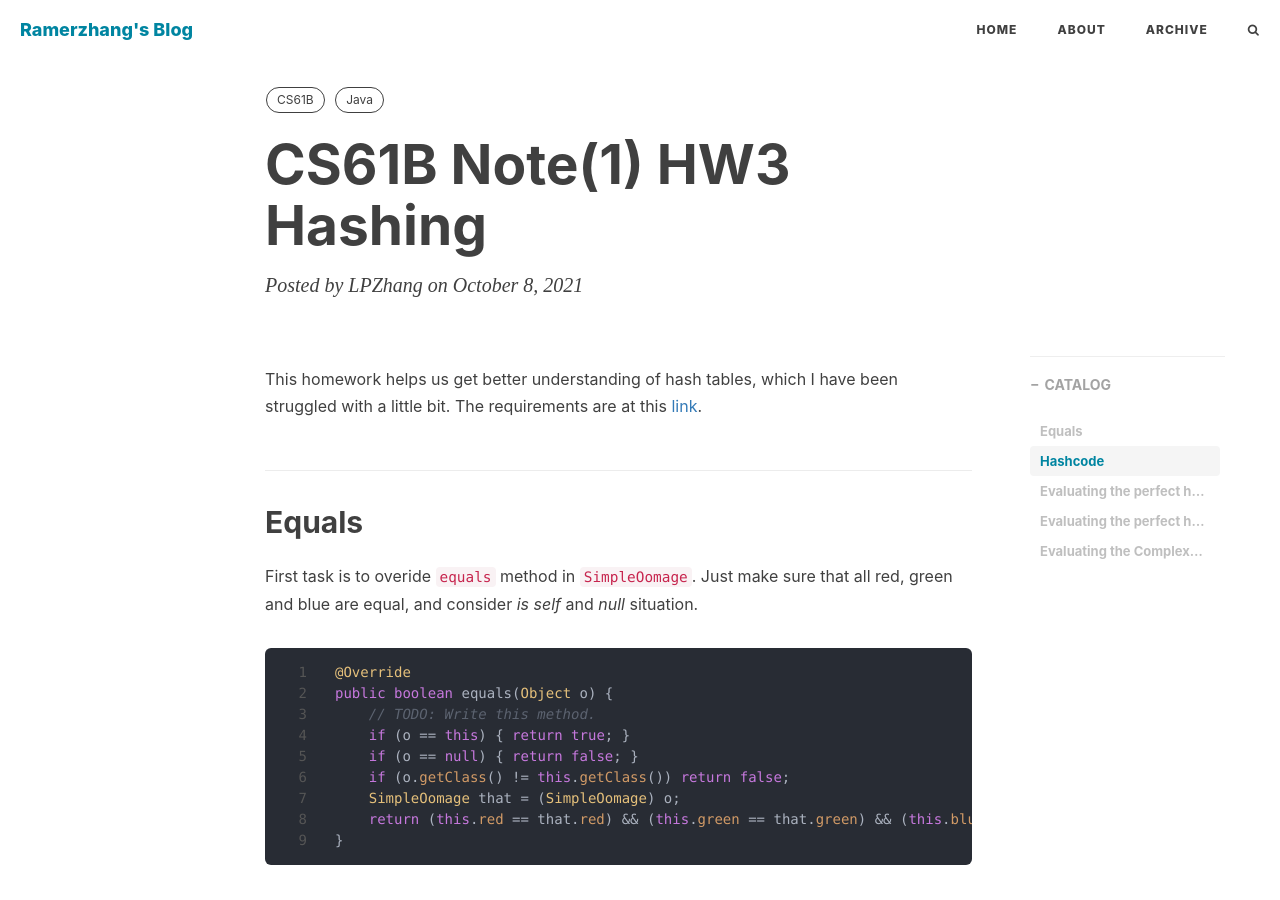
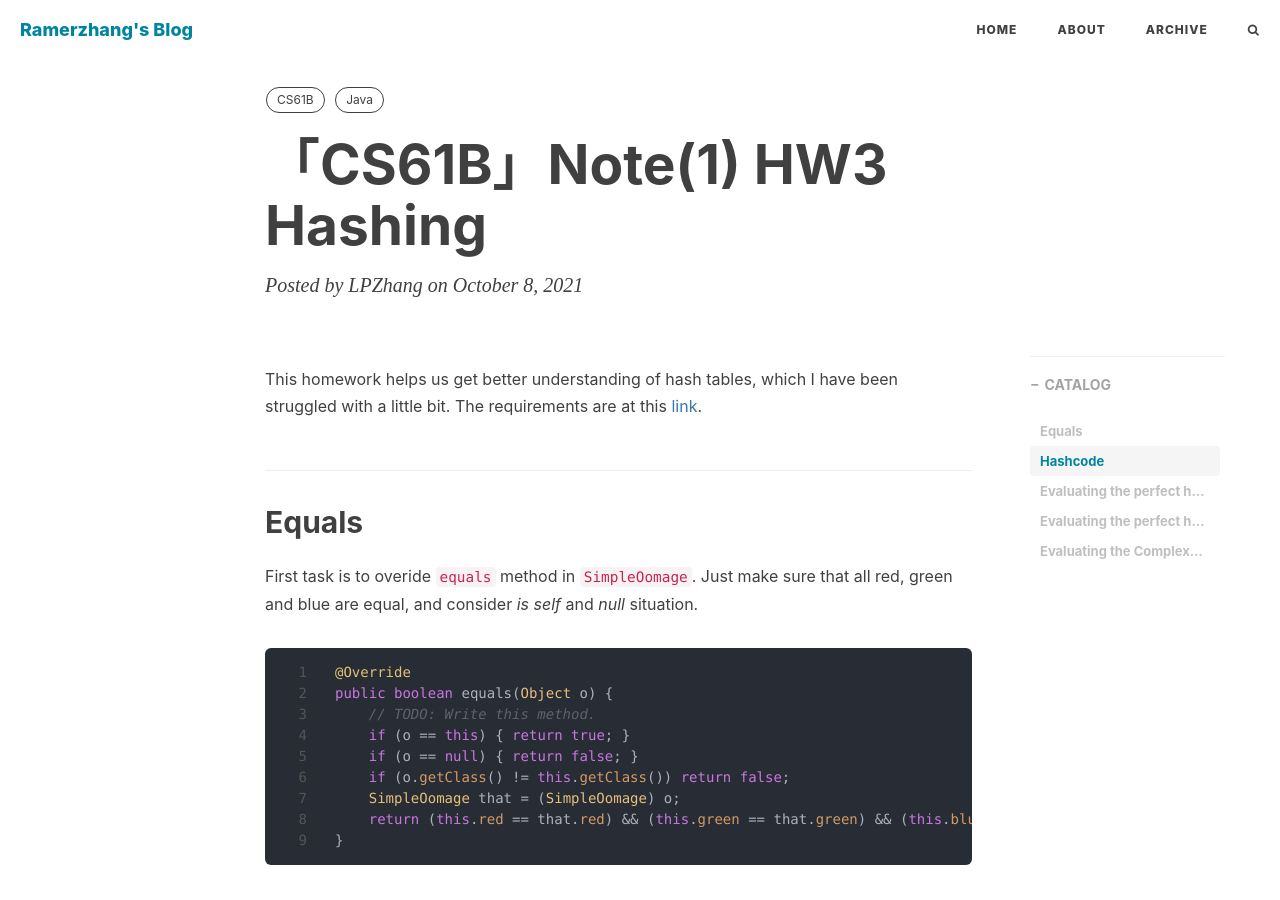
Before and after one commit to Ramer42/Ramer42.github.io, a Jekyll site: the page built from _posts/2021-10-08-CS61B-HW3.md, in a window 1280 px wide and 900 px high. Built offline with Jekyll 4.4.1, drawn with Linux system fonts in a browser that asks for light colours; nearby versions of some CDN libraries; formulas are drawn with MathJax 3; comment, search, counter and statistics services are not loaded.

```diff
--- a/_posts/2021-10-08-CS61B-HW3.md
+++ b/_posts/2021-10-08-CS61B-HW3.md
@@ -1,6 +1,6 @@
 ---
 layout:     post
-title: CS61B Note(1) HW3 Hashing
+title: 「CS61B」Note(1) HW3 Hashing
 date:       2021-10-08 12:00:00
 author:     "LPZhang"
 catalog: false
```
